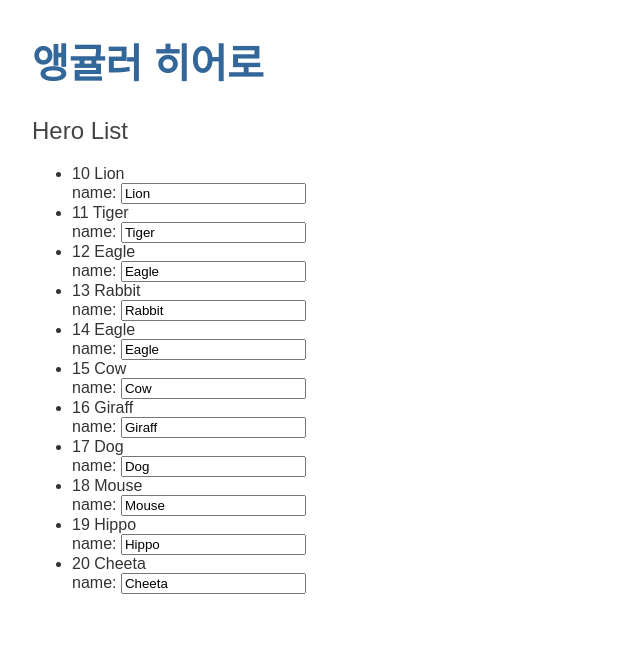
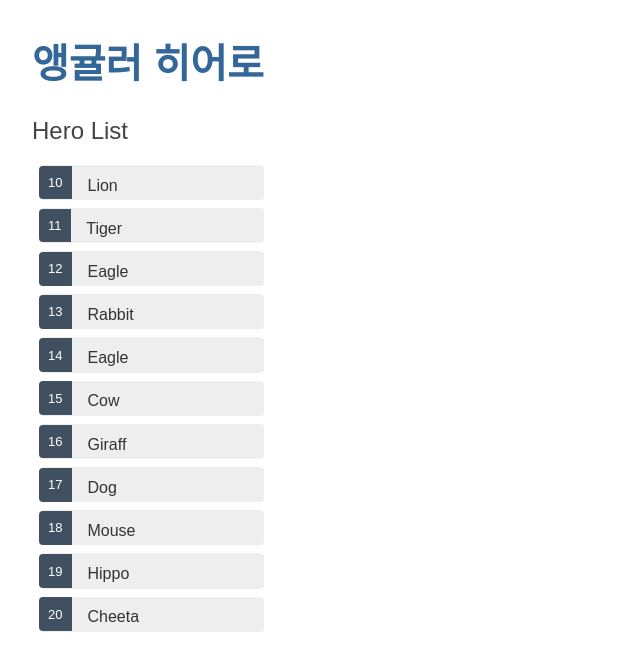
Before and after one commit to JUNWOO45/angular-heroes, an Angular app: page / in a window 1280 px wide. Shown: the top 670 px of the page, without its empty margins (0-640 px from the left). Built offline with nearby package versions, Linux system fonts and the light colour scheme.

Commit message:
click이벤트 설정

```diff
--- a/src/app/heroes/heroes.component.css
+++ b/src/app/heroes/heroes.component.css
@@ -0,0 +1,48 @@
+/* HeroesComponent's private CSS styles */
+.selected {
+  background-color: #CFD8DC !important;
+  color: white;
+}
+.heroes {
+  margin: 0 0 2em 0;
+  list-style-type: none;
+  padding: 0;
+  width: 15em;
+}
+.heroes li {
+  cursor: pointer;
+  position: relative;
+  left: 0;
+  background-color: #EEE;
+  margin: .5em;
+  padding: .3em 0;
+  height: 1.6em;
+  border-radius: 4px;
+}
+.heroes li.selected:hover {
+  background-color: #BBD8DC !important;
+  color: white;
+}
+.heroes li:hover {
+  color: #607D8B;
+  background-color: #DDD;
+  left: .1em;
+}
+.heroes .text {
+  position: relative;
+  top: -3px;
+}
+.heroes .badge {
+  display: inline-block;
+  font-size: small;
+  color: white;
+  padding: 0.8em 0.7em 0 0.7em;
+  background-color:#405061;
+  line-height: 1em;
+  position: relative;
+  left: -1px;
+  top: -4px;
+  height: 1.8em;
+  margin-right: .8em;
+  border-radius: 4px 0 0 4px;
+}
--- a/src/app/heroes/heroes.component.html
+++ b/src/app/heroes/heroes.component.html
@@ -1,17 +1,30 @@
 <h2>
   Hero List
 </h2>
-<ul>
-  <li *ngFor="let hero of heroes">
+<ul class="heroes">
+  <li *ngFor="let hero of heroes" (click)="onSelect(hero)" [class.selected]="hero === selectedHero">
     <span class="badge">
       {{ hero.id }}
     </span>
     {{ hero.name }}
 
-    <div>
-      <label>name:
-        <input [(ngModel)]="hero.name" placeholder="name">
-      </label>
-    </div>
+
   </li>
 </ul>
+
+<div *ngIf="selectedHero">
+  <h1>상세정보</h1>
+  <h2>
+    {{ selectedHero.name | uppercase }} Details
+  </h2>
+  <div>
+    <span>
+      id: {{ selectedHero.id }}
+    </span>
+  </div>
+  <div>
+    <label> name:
+      <input [(ngModel)]="selectedHero.name" placeholder="name">
+    </label>
+  </div>
+</div>
--- a/src/app/heroes/heroes.component.ts
+++ b/src/app/heroes/heroes.component.ts
@@ -16,6 +16,11 @@ export class HeroesComponent implements OnInit {
 
   heroes = HEROES;
 
+  selectedHero: Hero;
+  onSelect(hero: Hero): void {
+    this.selectedHero = hero;
+  }
+
   constructor() { }
 
   ngOnInit() {
```
